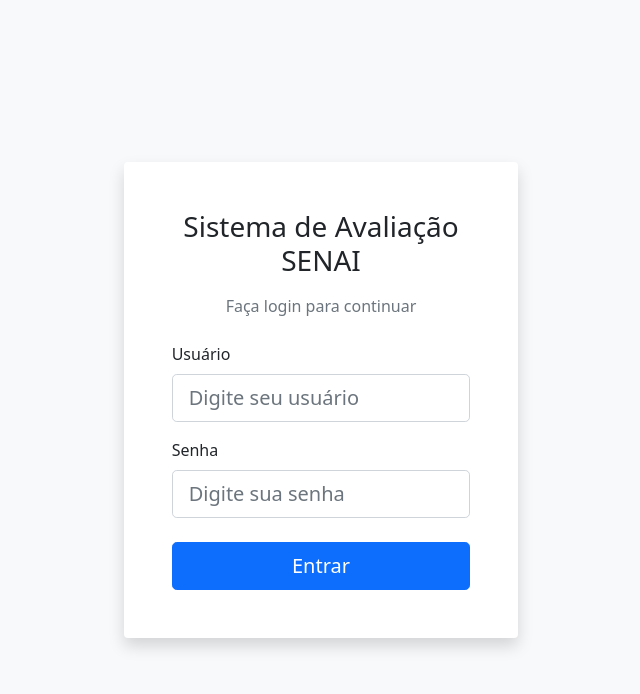
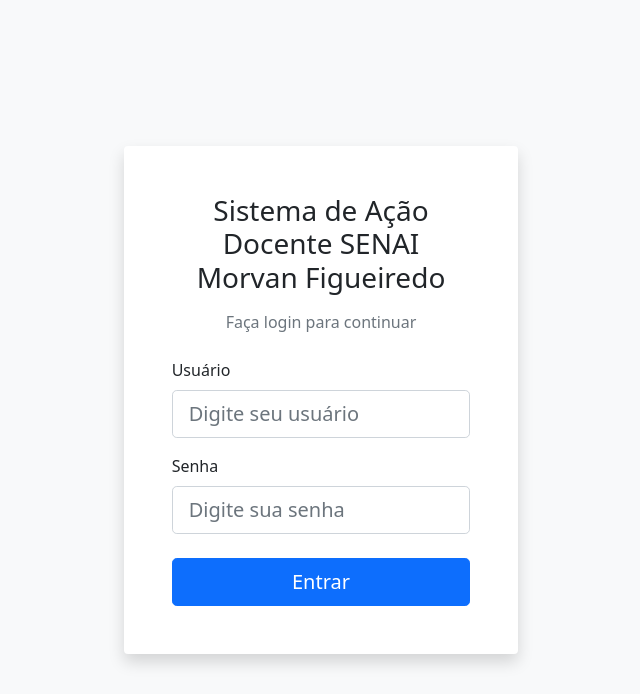
Before and after one commit to clientedev/SchoolSync, a Flask app: page /login in a window 1280 px wide. Shown: the top 694 px of the page, without its empty margins (319-959 px from the left). Run offline with Flask 3, Linux system fonts and the light colour scheme; some libraries are stand-ins or nearby versions.

Commit message:
Update system name and improve login authentication check
Update page titles and branding across the application to "Sistema de Ação Docente SENAI Morvan Figueiredo". Modify the user dropdown logic to only display the "Usuários" link if the current user is both authenticated and an administrator.

Replit-Commit-Author: Agent
Replit-Commit-Session-Id: 5d54ee27-7f41-4b1d-b410-1f1971bfafb9
Replit-Commit-Checkpoint-Type: full_checkpoint
Replit-Commit-Screenshot-Url: https://storage.googleapis.com/screenshot-production-us-central1/e35f7dd5-6352-4523-8a5d-d1ab2469f748/5d54ee27-7f41-4b1d-b410-1f1971bfafb9/Wpt0Wsw

```diff
--- a/templates/login.html
+++ b/templates/login.html
@@ -3,7 +3,7 @@
 <head>
     <meta charset="UTF-8">
     <meta name="viewport" content="width=device-width, initial-scale=1.0">
-    <title>Login - Sistema de Avaliação SENAI</title>
+    <title>Login - Sistema de Ação Docente SENAI Morvan Figueiredo</title>
     <link href="https://cdn.jsdelivr.net/npm/bootstrap@5.1.3/dist/css/bootstrap.min.css" rel="stylesheet">
     <link rel="stylesheet" href="{{ url_for('static', filename='css/custom.css') }}">
 </head>
@@ -14,7 +14,7 @@
                 <div class="card shadow">
                     <div class="card-body p-5">
                         <div class="text-center mb-4">
-                            <h1 class="h3 mb-3 fw-normal">Sistema de Avaliação SENAI</h1>
+                            <h1 class="h3 mb-3 fw-normal">Sistema de Ação Docente SENAI Morvan Figueiredo</h1>
                             <p class="text-muted">Faça login para continuar</p>
                         </div>
 
```
Also changed, not shown: templates/base.html (+4 -4 lines).
